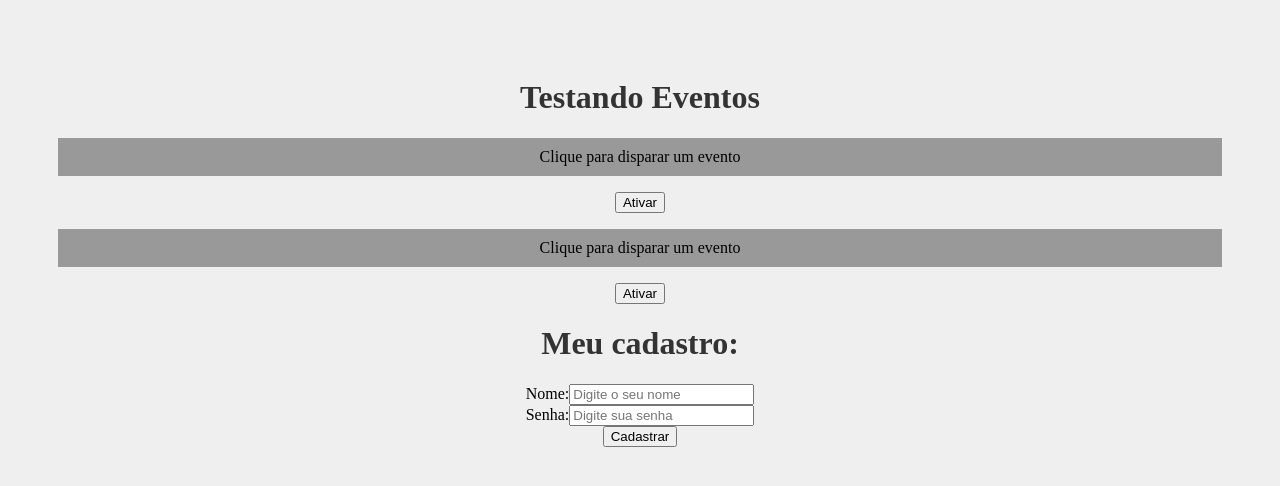
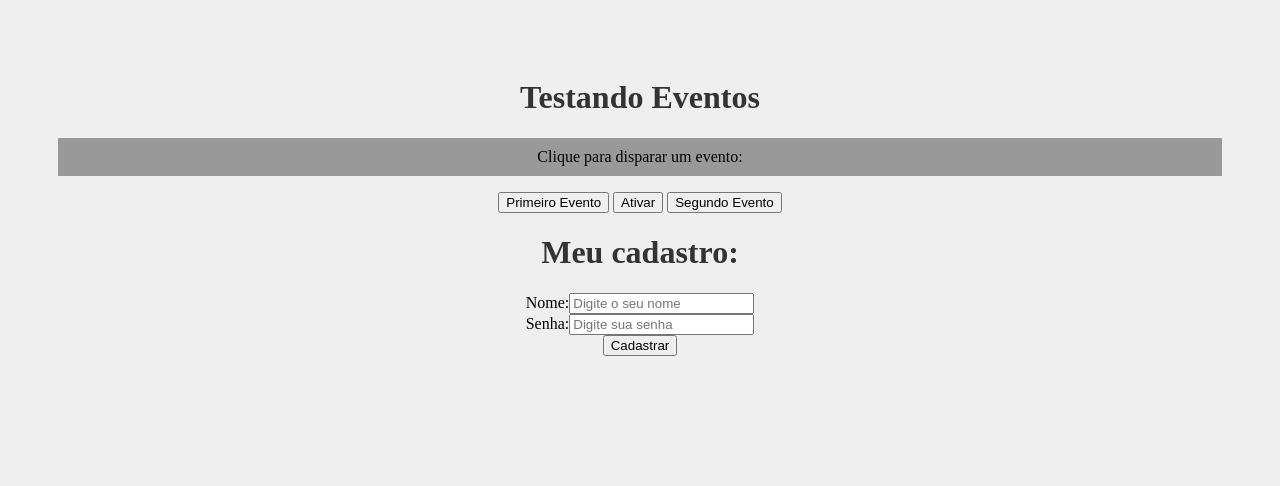
Before and after one commit to vanderleiacn/meu-projeto-react, a React (Create React App) app: page / in a window 1280 px wide. Shown: the top 486 px of the page. Built offline with nearby package versions, Linux system fonts and the light colour scheme.

Commit message:
finalizando chamada de eventos por props

```diff
--- a/src/App.js
+++ b/src/App.js
@@ -1,16 +1,18 @@
 
 import './App.css';
+//import HelloWorld from './components/HelloWorld';
 import Evento from './components/Evento';
 import Form from './components/Form';
-
+{/*import SayMyName from './components/SayMyName';*/}
 function App() {
   return (
 
     <div className="App"> {/*a tag div é usada para encapsular tudo*/}
       <h1>Testando Eventos</h1> {/* declarado aqui, porem esta vindo do arquivo index.css*/}
       <Evento numero="1"/>{/*posso ter evento modificado por um valor de propriedade*/}
-      <Evento numero="2"/>
       <Form/>
+      {/*<SayMyName/>*/}
+      {/*<HelloWorld/>*/}
     </div>
   );
 }
--- a/src/components/Evento.js
+++ b/src/components/Evento.js
@@ -1,16 +1,26 @@
+import Button  from './evento/Button'
+
 
 /*Componente Evento importado em App.js */
 function Evento({numero}){ /*declarando que pode ser chamado como propriedades(props)*/
-
 function meuEvento(){/* evento criado*/
     console.log(`Opa,fui ativado! ${numero}`)
+    console.log(`Ativando primeiro evento!(por meio de props)`)
+}
+
+function segundoEvento(){
+    console.log("Ativando o segundo evento!")
 }
 
     return(
        <div>
-       <p>Clique para disparar um evento</p>
+       <p>Clique para disparar um evento:</p>
+       <Button event={meuEvento} text="Primeiro Evento"/> {/* Button componente| event propriedade que chama o método dentro de {}, assim o componente vai entender que ta mandando uma funçao que ele vai executar depois*/}
         <button onClick={meuEvento}>Ativar</button> {/*Evento sendo chamado entre {} */}
+        <Button event={segundoEvento} text="Segundo Evento"/>
+        {/*posso aproveitar o mesmo componente com props diferentes*/}
        </div>
+
     )
 }
 export default Evento
--- /dev/null
+++ b/src/components/evento/Button.js
@@ -0,0 +1,5 @@
+
+function Button(props){
+    return <button onClick={props.event}>{props.text}</button>// ativando a propriedade(event) por meio de um evento(onClick)
+}
+export default Button
```
